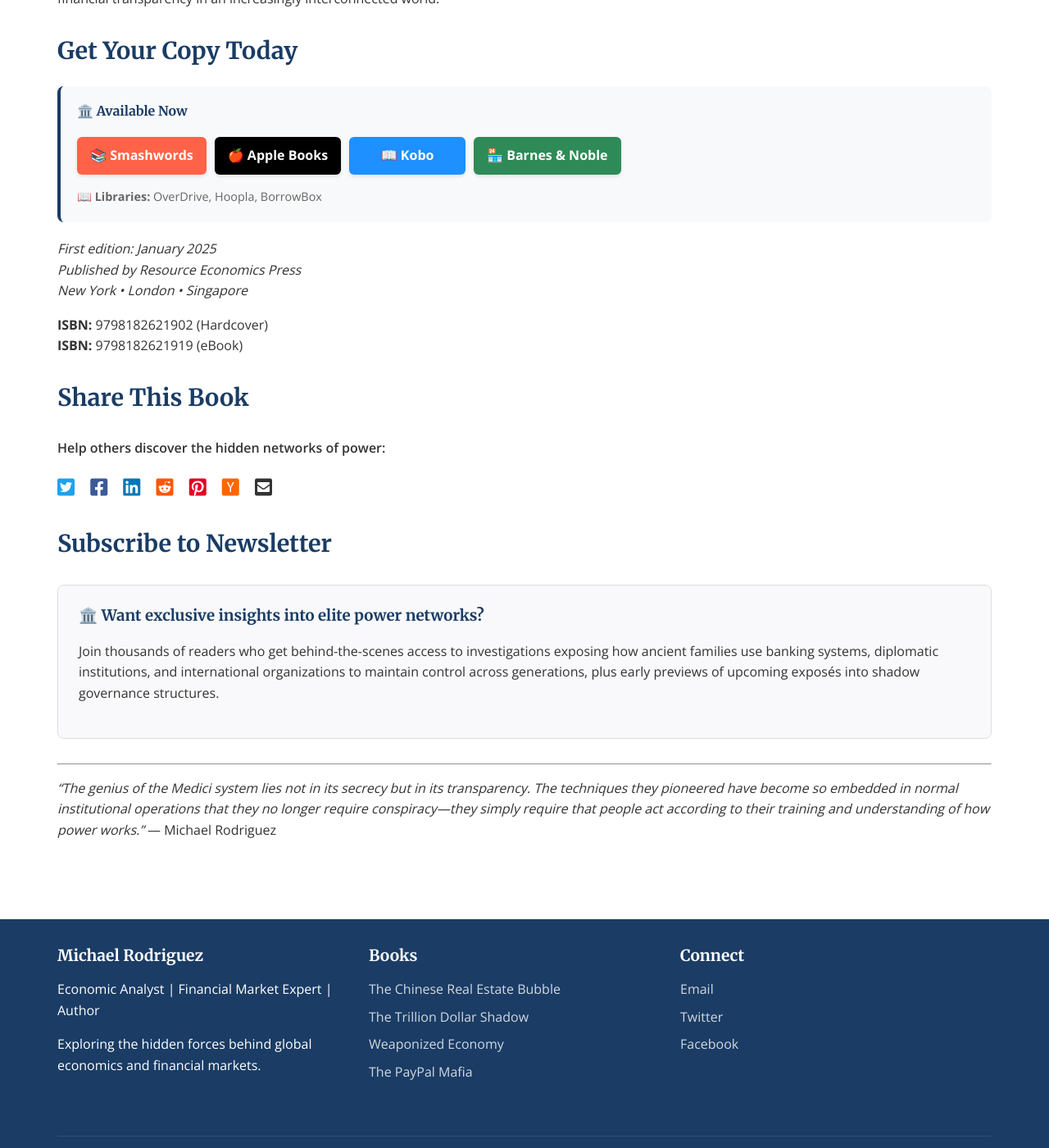
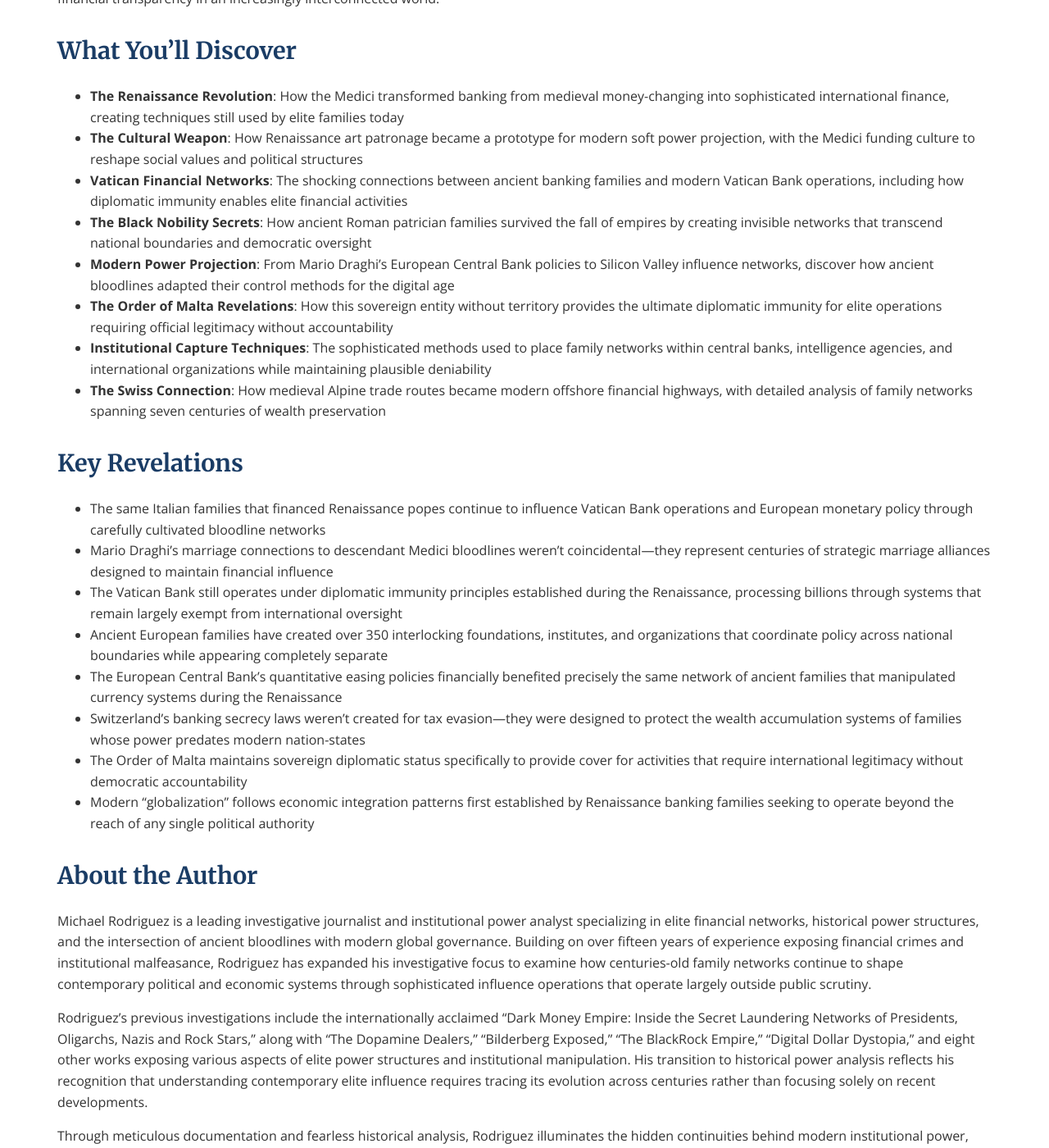
Before and after one commit to Zews123/michael-rodriguez-books, a Jekyll site: the page built from books/Secrets_Medici.md, in a window 1280 px wide and 1400 px high, scrolled down 1385 px. Shown: the whole window at 82% size. Built offline with Jekyll 4.4.1, drawn with Linux system fonts in a browser that asks for light colours; some of the changed text lies outside the part shown.

Commit message:
Update Secrets_Medici.md

```diff
--- a/books/Secrets_Medici.md
+++ b/books/Secrets_Medici.md
@@ -23,6 +23,36 @@
 From the mysterious 2016 Rosneft sale that triggered this investigation to the interconnected networks spanning from Silicon Valley to the Vatican, this meticulously researched exposé reveals how power actually works in the modern world. Drawing from leaked diplomatic cables, genealogical records, financial documents, and testimonies from former intelligence operatives, Rodriguez exposes the sophisticated systems that allow ancient European families to maintain influence across generations while remaining virtually invisible to democratic oversight.
 
 Through patient historical analysis and fearless investigative reporting, Rodriguez illuminates the hidden continuities behind modern institutional power, helping readers understand not just how elite networks operate, but why they represent a fundamental challenge to democratic governance and financial transparency in an increasingly interconnected world.
+
+## What You'll Discover
+
+- **The Renaissance Revolution**: How the Medici transformed banking from medieval money-changing into sophisticated international finance, creating techniques still used by elite families today
+- **The Cultural Weapon**: How Renaissance art patronage became a prototype for modern soft power projection, with the Medici funding culture to reshape social values and political structures
+- **Vatican Financial Networks**: The shocking connections between ancient banking families and modern Vatican Bank operations, including how diplomatic immunity enables elite financial activities
+- **The Black Nobility Secrets**: How ancient Roman patrician families survived the fall of empires by creating invisible networks that transcend national boundaries and democratic oversight
+- **Modern Power Projection**: From Mario Draghi's European Central Bank policies to Silicon Valley influence networks, discover how ancient bloodlines adapted their control methods for the digital age
+- **The Order of Malta Revelations**: How this sovereign entity without territory provides the ultimate diplomatic immunity for elite operations requiring official legitimacy without accountability
+- **Institutional Capture Techniques**: The sophisticated methods used to place family networks within central banks, intelligence agencies, and international organizations while maintaining plausible deniability
+- **The Swiss Connection**: How medieval Alpine trade routes became modern offshore financial highways, with detailed analysis of family networks spanning seven centuries of wealth preservation
+
+## Key Revelations
+
+- The same Italian families that financed Renaissance popes continue to influence Vatican Bank operations and European monetary policy through carefully cultivated bloodline networks
+- Mario Draghi's marriage connections to descendant Medici bloodlines weren't coincidental—they represent centuries of strategic marriage alliances designed to maintain financial influence
+- The Vatican Bank still operates under diplomatic immunity principles established during the Renaissance, processing billions through systems that remain largely exempt from international oversight
+- Ancient European families have created over 350 interlocking foundations, institutes, and organizations that coordinate policy across national boundaries while appearing completely separate
+- The European Central Bank's quantitative easing policies financially benefited precisely the same network of ancient families that manipulated currency systems during the Renaissance
+- Switzerland's banking secrecy laws weren't created for tax evasion—they were designed to protect the wealth accumulation systems of families whose power predates modern nation-states
+- The Order of Malta maintains sovereign diplomatic status specifically to provide cover for activities that require international legitimacy without democratic accountability
+- Modern "globalization" follows economic integration patterns first established by Renaissance banking families seeking to operate beyond the reach of any single political authority
+
+## About the Author
+
+Michael Rodriguez is a leading investigative journalist and institutional power analyst specializing in elite financial networks, historical power structures, and the intersection of ancient bloodlines with modern global governance. Building on over fifteen years of experience exposing financial crimes and institutional malfeasance, Rodriguez has expanded his investigative focus to examine how centuries-old family networks continue to shape contemporary political and economic systems through sophisticated influence operations that operate largely outside public scrutiny.
+
+Rodriguez's previous investigations include the internationally acclaimed "Dark Money Empire: Inside the Secret Laundering Networks of Presidents, Oligarchs, Nazis and Rock Stars," along with "The Dopamine Dealers," "Bilderberg Exposed," "The BlackRock Empire," "Digital Dollar Dystopia," and eight other works exposing various aspects of elite power structures and institutional manipulation. His transition to historical power analysis reflects his recognition that understanding contemporary elite influence requires tracing its evolution across centuries rather than focusing solely on recent developments.
+
+Through meticulous documentation and fearless historical analysis, Rodriguez illuminates the hidden continuities behind modern institutional power, helping readers understand not just how elite influence networks operate, but why they represent a fundamental challenge to democratic governance and economic transparency. His work serves as both an exposé of current power structures and a warning about the future of democratic accountability in an increasingly complex and internationally integrated world where ancient privileges have adapted to exploit modern institutional frameworks.
 
 ## Get Your Copy Today
 
@@ -90,8 +120,8 @@
 *Published by Resource Economics Press*
 *New York • London • Singapore*
 
-**ISBN:** 9798182621902 (Hardcover)
-**ISBN:** 9798182621919 (eBook)
+**ISBN:** x-xxxxxxxxxxx (Hardcover)
+**ISBN:** 9798231497669 (eBook)
 
 ## Share This Book
 
```
